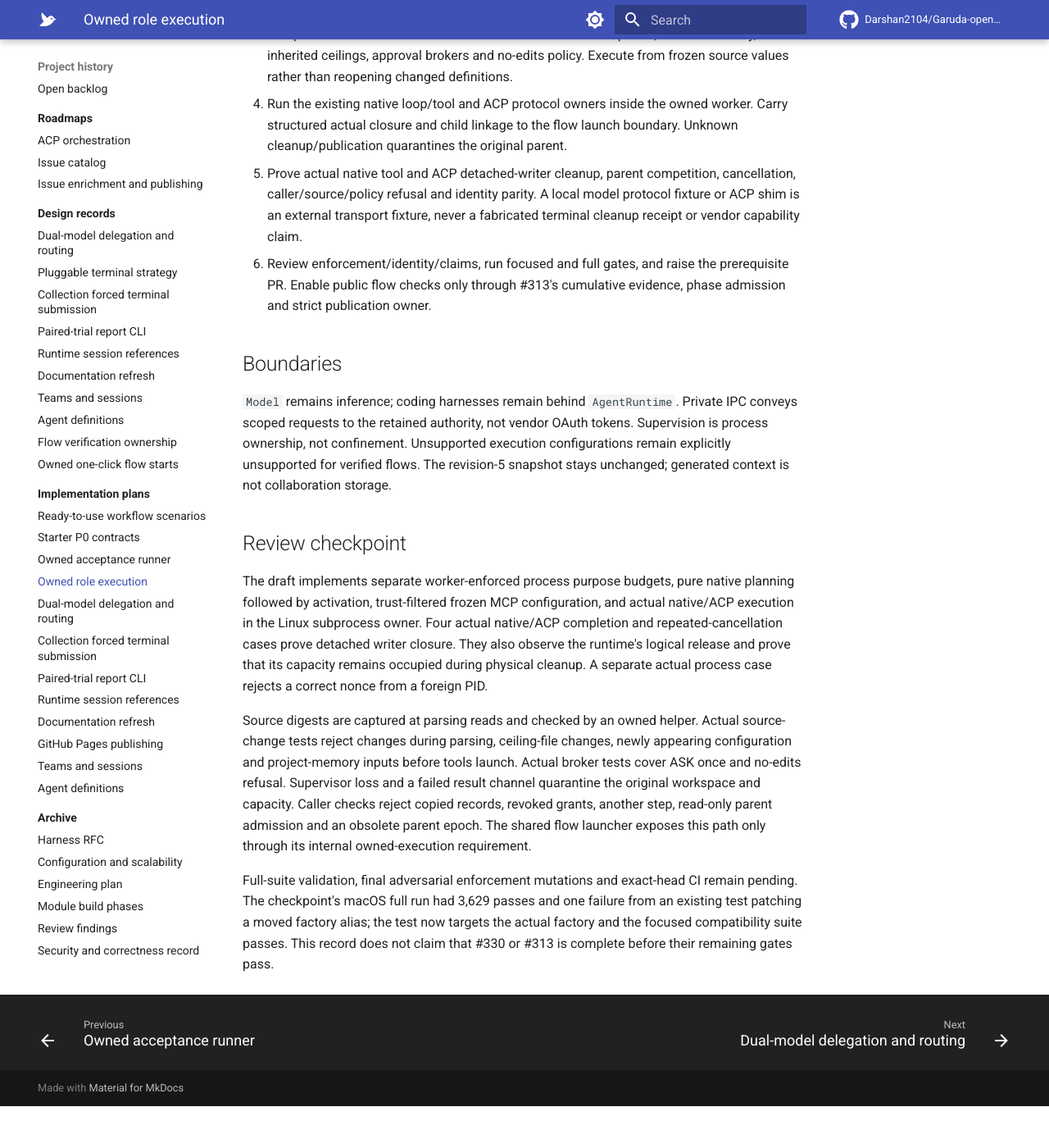
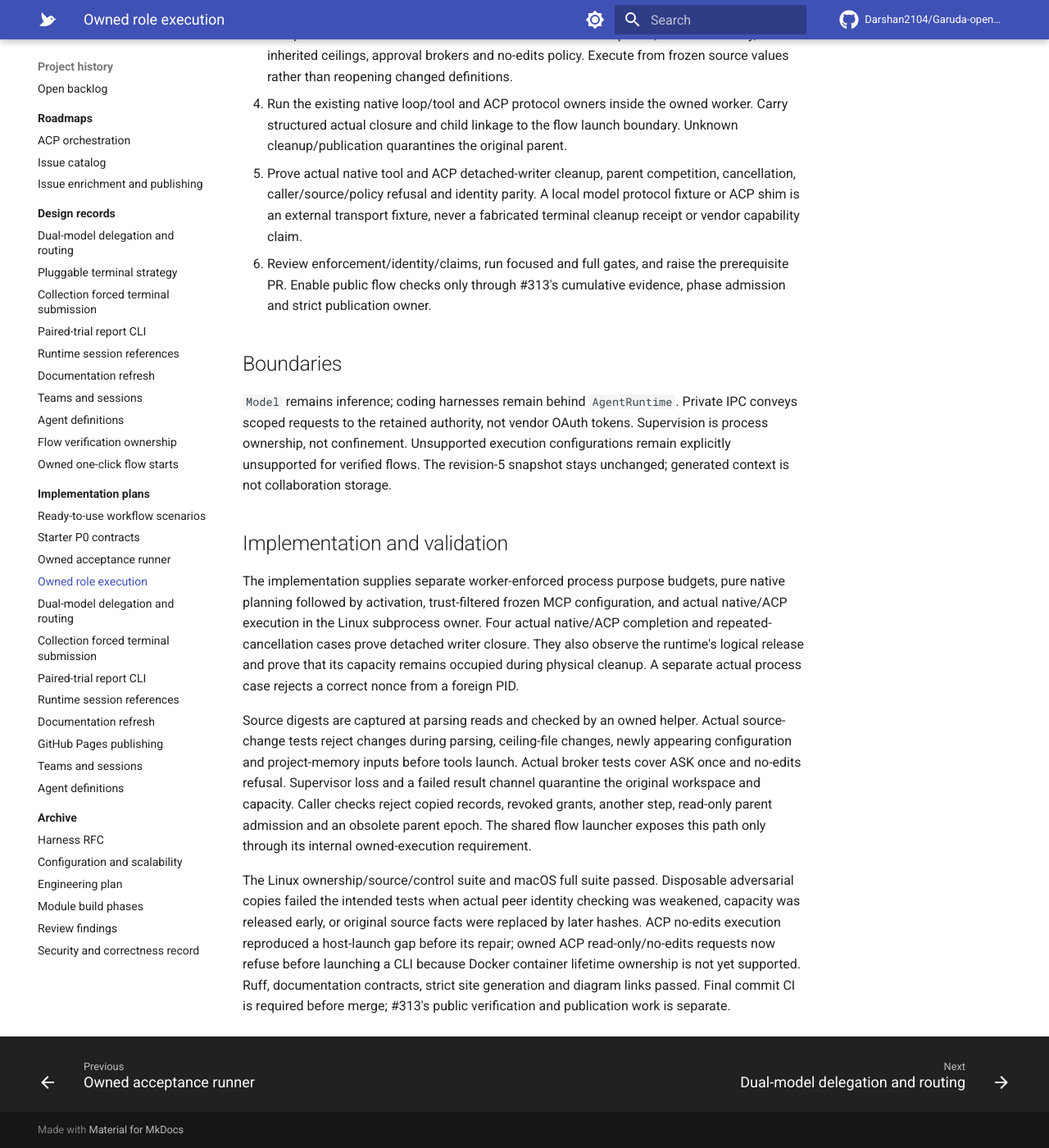
Before and after one commit to Darshan2104/Garuda-openagent, an MkDocs documentation site: the page built from docs/plans/2026-10-12-owned-role-execution-implementation.md, in a window 1280 px wide and 1400 px high, scrolled down 726 px. Shown: the whole window at 82% size. Built offline with MkDocs 1.6.1 and Material for MkDocs 9.7.7, drawn with Linux system fonts in a browser that asks for light colours; comment, search, counter and statistics services are not loaded; before the commit the page ends 2075 px from its top, so only the background shows below that; some of the changed text lies outside the part shown.

Commit message:
fix(runtime): refuse unowned ACP read-only container lifetimes

```diff
--- a/docs/plans/2026-10-12-owned-role-execution-implementation.md
+++ b/docs/plans/2026-10-12-owned-role-execution-implementation.md
@@ -1,6 +1,6 @@
 # Shared owned role execution
 
-Status: implementation in progress for #330, a prerequisite split from #313
+Status: implemented for #330; final PR validation precedes merge. Prerequisite split from #313
 under the user-approved [P1b ownership design](../design/2026-10-08-flow-verification-ownership-design.md).
 #329 supplies the check subprocess owner. Public flow checks and P3 launches
 retain their separate gates.
@@ -38,9 +38,9 @@ tokens. Supervision is process ownership, not confinement. Unsupported execution
 configurations remain explicitly unsupported for verified flows. The revision-5
 snapshot stays unchanged; generated context is not collaboration storage.
 
-## Review checkpoint
+## Implementation and validation
 
-The draft implements separate worker-enforced process purpose budgets, pure
+The implementation supplies separate worker-enforced process purpose budgets, pure
 native planning followed by activation, trust-filtered frozen MCP configuration,
 and actual native/ACP execution in the Linux subprocess owner. Four actual
 native/ACP completion and repeated-cancellation cases prove detached writer
@@ -57,8 +57,11 @@ checks reject copied records, revoked grants, another step, read-only parent
 admission and an obsolete parent epoch. The shared flow launcher exposes this
 path only through its internal owned-execution requirement.
 
-Full-suite validation, final adversarial enforcement mutations and exact-head CI
-remain pending. The checkpoint's macOS full run had 3,629 passes and one failure
-from an existing test patching a moved factory alias; the test now targets the
-actual factory and the focused compatibility suite passes. This record does not
-claim that #330 or #313 is complete before their remaining gates pass.
+The Linux ownership/source/control suite and macOS full suite passed. Disposable adversarial
+copies failed the intended tests when actual peer identity checking was weakened,
+capacity was released early, or original source facts were replaced by later
+hashes. ACP no-edits execution reproduced a host-launch gap before its repair;
+owned ACP read-only/no-edits requests now refuse before launching a CLI because
+Docker container lifetime ownership is not yet supported. Ruff, documentation
+contracts, strict site generation and diagram links passed. Final commit CI is
+required before merge; #313's public verification and publication work is separate.
```
Also changed, not shown: .context/decisions.md (+3 -1 lines), docs/ARCHITECTURE.md (+5 -3 lines), docs/MODULES.md (+8 -4 lines), 2 other files.
